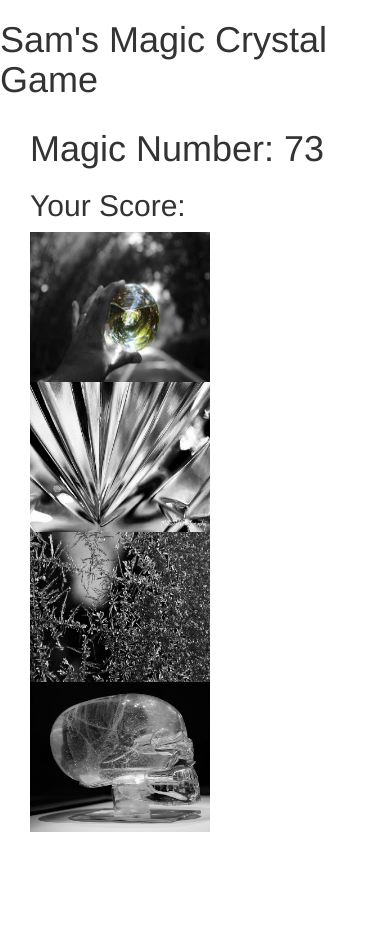
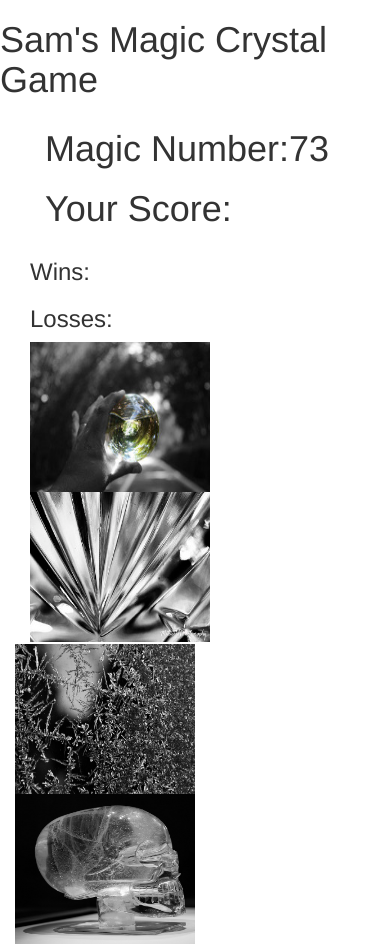
Before and after one commit to shughes1992/week-4-game, a plain HTML site: page index.html in a window 390 px wide. Before the commit the page ends 844 px from the top, so only its background shows below. Drawn offline with nearby package versions, Linux system fonts and the light colour scheme.

Commit message:
not entirely sure what I'm committing- need help sos

```diff
--- a/assets/javascript/game.js
+++ b/assets/javascript/game.js
@@ -41,16 +41,17 @@ for (var i = 0; i<= crystalNumber; i++) {
 
 $("#crystal1").on("click", function() {
 
-    var magicValue = ($(this).attr("magicValue"));
-    magicValue = parseInt(magicValue);
+    $("#player-score").text(crystalNumber);
 
-    counter + magicValue;
+    counter++;
 
     console.log("Crystal 1 function "+ this);
 })
-    // this will be hidden until player clicks
-    // onClickUp... player's score counter will be updated
+
+    // onClick function where the player's score counter will be updated
     $("#crystal2").on("click", function() {
+
+        $("#player-score").text(crystalNumber);
 
         var magicValue = ($(this).attr("magicValue"));
         magicValue = parseInt(magicValue);
@@ -61,6 +62,8 @@ $("#crystal1").on("click", function() {
     })
 //
 $("#crystal3").on("click", function() {
+
+    $("#player-score").text(crystalNumber);
 
     var magicValue = ($(this).attr("magicValue"));
     magicValue = parseInt(magicValue);
@@ -73,6 +76,8 @@ $("#crystal3").on("click", function() {
 
 $("#crystal4").on("click", function() {
 
+    $("#player-score").text(crystalNumber);
+
     var magicValue = ($(this).attr("magicValue"));
     magicValue = parseInt(magicValue);
 
--- a/index.html
+++ b/index.html
@@ -1,7 +1,7 @@
 <!DOCTYPE html>
 <html>
 <head>
-    <title>Sam's Magic Number Game</title>
+    <title>Sam's Magic Crystal Game</title>
     <link rel="stylesheet" href="https://maxcdn.bootstrapcdn.com/bootstrap/3.3.7/css/bootstrap.min.css" integrity="sha384-BVYiiSIFeK1dGmJRAkycuHAHRg32OmUcww7on3RYdg4Va+PmSTsz/K68vbdEjh4u" crossorigin="anonymous">
     <link rel="stylesheet" type="text/css" href="assets/css/style.css">
 </head>
@@ -12,22 +12,41 @@
             <h1>Sam's Magic Crystal Game </h1>
         </div>
 
+<div class="container">
     <div class="row1">
-<div class="col-md-6"> <h1>Magic Number: <span id="magic-number"></span></h1></div>
-<div class="col-md-6"><h2>Your Score:<span id="player-score"></span></h2></div>
+<div class="col-lg-4"><h1>Magic Number:<span id="magic-number"></span></h1></div>
+<div class="col-lg-4"><h1>Your Score:<span id="player-score"></span></h1>
+<div class="addition"></div>
+</div>
+<div class="col-lg-4"></div>
     </div>
 </div>
 <div class="container">
-    <div class="row2">
+
+    <div class="row">
+            <div class="col-lg-4"><h3>Wins: <span id="wins"></span></h3></div>
+            <div class="col-lg-4"><h3>Losses:<span id="losses"></span></h3></div>
+    </div>
+</div>
+
+<div class="container">
+    <div class="row">
         <div class="magicCrystals">
-            <div class="col-md-6" id="crystal1"><img src="assets/images/crystal1.jpg" style: width="180px"; height="150px"></div></div>
-            <div class="col-md-6" id="crystal2"><img src="assets/images/crystal2.jpg" style: width="180px"; height="150px"></div></div>
+            <div class="col-lg-6" id="crystal1"><img src="assets/images/crystal1.jpg" style: width="180px"; height="150px"></div></div>
+            <div class="col-lg-6" id="crystal2"><img src="assets/images/crystal2.jpg" style: width="180px"; height="150px"></div></div>
+</div>
 
-
-    <div class="row3">
+<div class="container">
+    <div class="row">
+        <div class="col-lg-6"></div>
+        <div class="col-lg-6"></div>
+        </div>
+</div>
+    <div class="row">
         <div class="magicCrystals">
-                <div class="col-md-6" id="crystal3"><img src="assets/images/crystal3.jpg" style: width="180px"; height="150px"></div></div>
-                <div class="col-md-6" id="crystal4"><img src="assets/images/crystal4.jpg" style: width="180px"; height="150px"></div></div>
+                <div class="col-lg-6" id="crystal3"><img src="assets/images/crystal3.jpg" style: width="180px"; height="150px"></div></div>
+                <div class="col-lg-6" id="crystal4"><img src="assets/images/crystal4.jpg" style: width="180px"; height="150px"></div></div>
+    </div>
     </div>
 </div>
 
```
